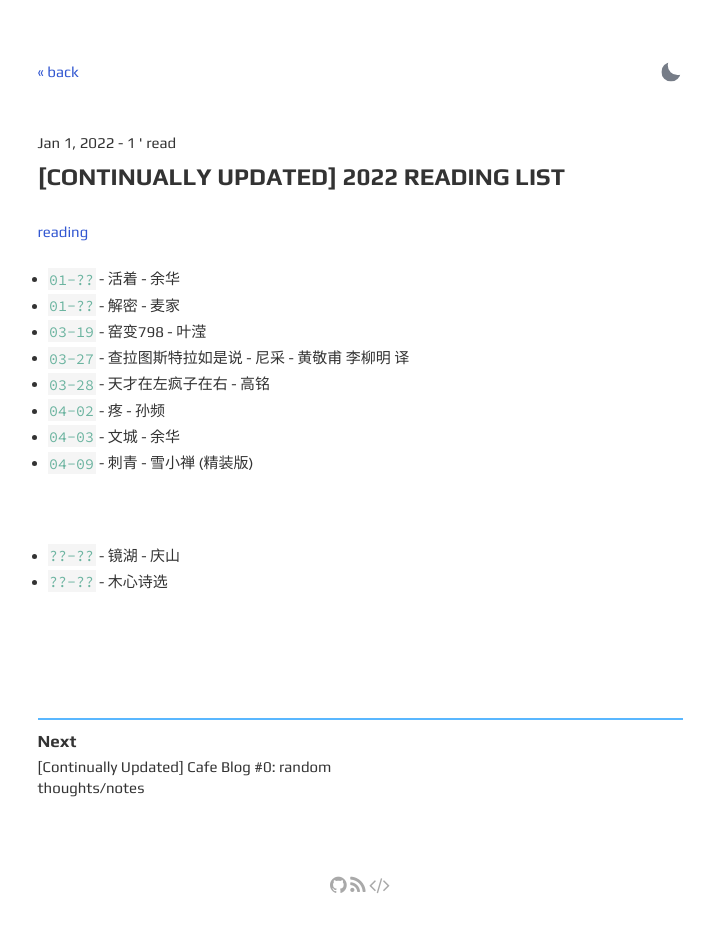
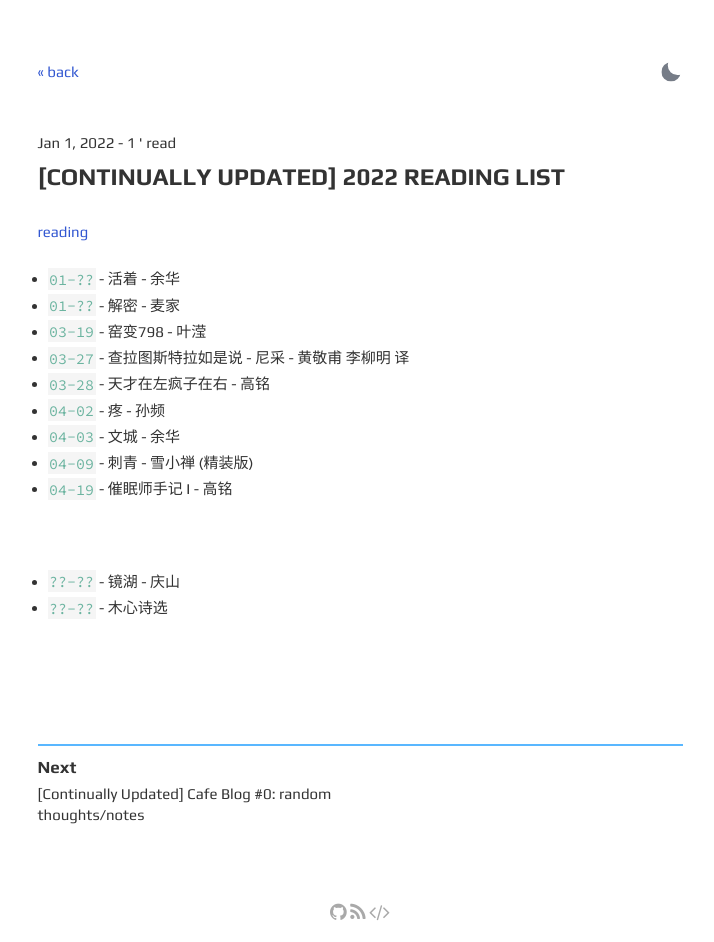
Before and after one commit to Sushi6006/Sushi6006.github.io, a Jekyll site: the page built from _posts/2022-01-01-booklist.md, in a window 1280 px wide. Shown: the whole page, without its empty margins (280-994 px from the left). Built offline with Jekyll 4.4.1, drawn with Linux system fonts in a browser that asks for light colours; before the commit the page ends 916 px from its top, so only the background shows below that.

Commit message:
new book

```diff
--- a/_posts/2022-01-01-booklist.md
+++ b/_posts/2022-01-01-booklist.md
@@ -14,6 +14,7 @@ tags: reading
 - `04-02` - 疼 - 孙频
 - `04-03` - 文城 - 余华
 - `04-09` - 刺青 - 雪小禅 (精装版)
+- `04-19` - 催眠师手记 I - 高铭
 
 <br>
 
--- a/index.html
+++ b/index.html
@@ -35,7 +35,7 @@ layout: default
     <ul id="search-results"></ul>
 </div>
 
-<!-- <section class="posts" id="Blog">
+<section class="posts" id="Blog">
     <h2>BLOG</h2>
     <ul>
         {% for post in site.posts %}
@@ -45,4 +45,4 @@ layout: default
         </li>
         {% endfor %}
     </ul>
-</section> -->
+</section>
```
